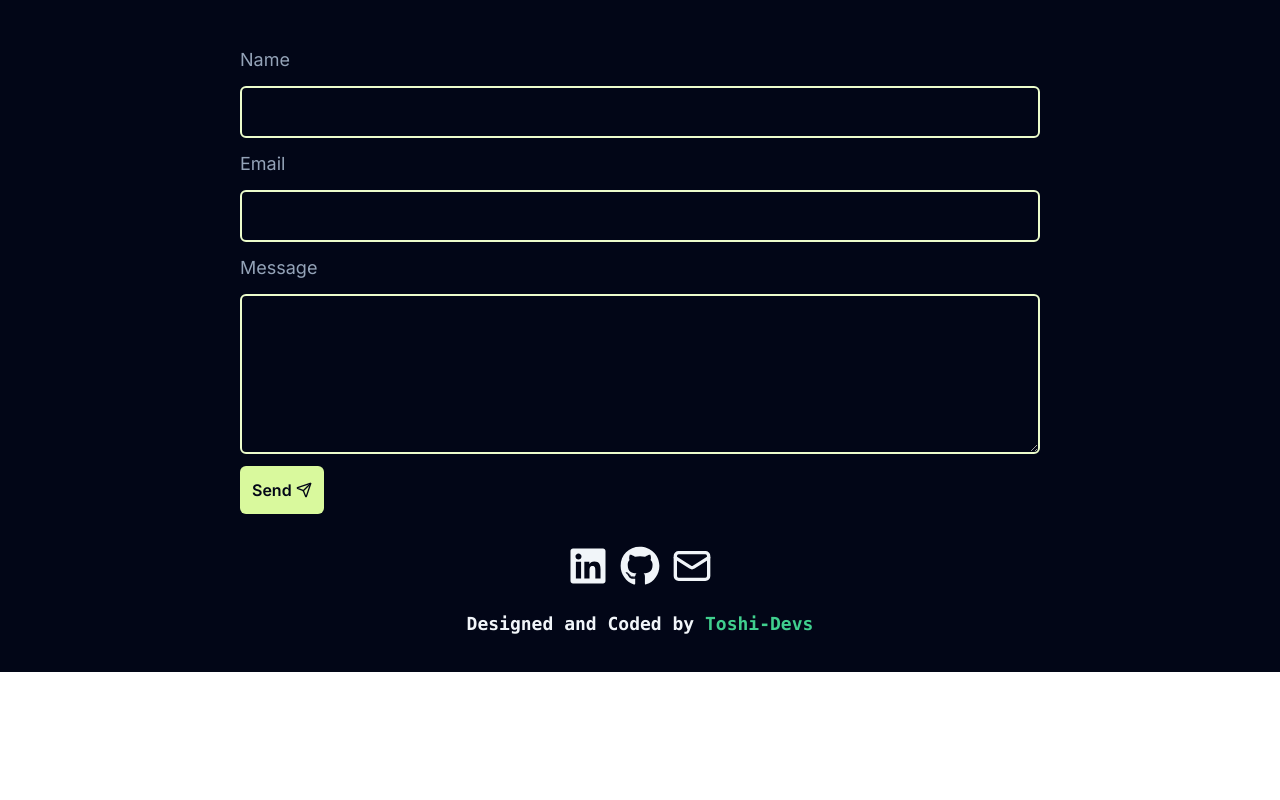
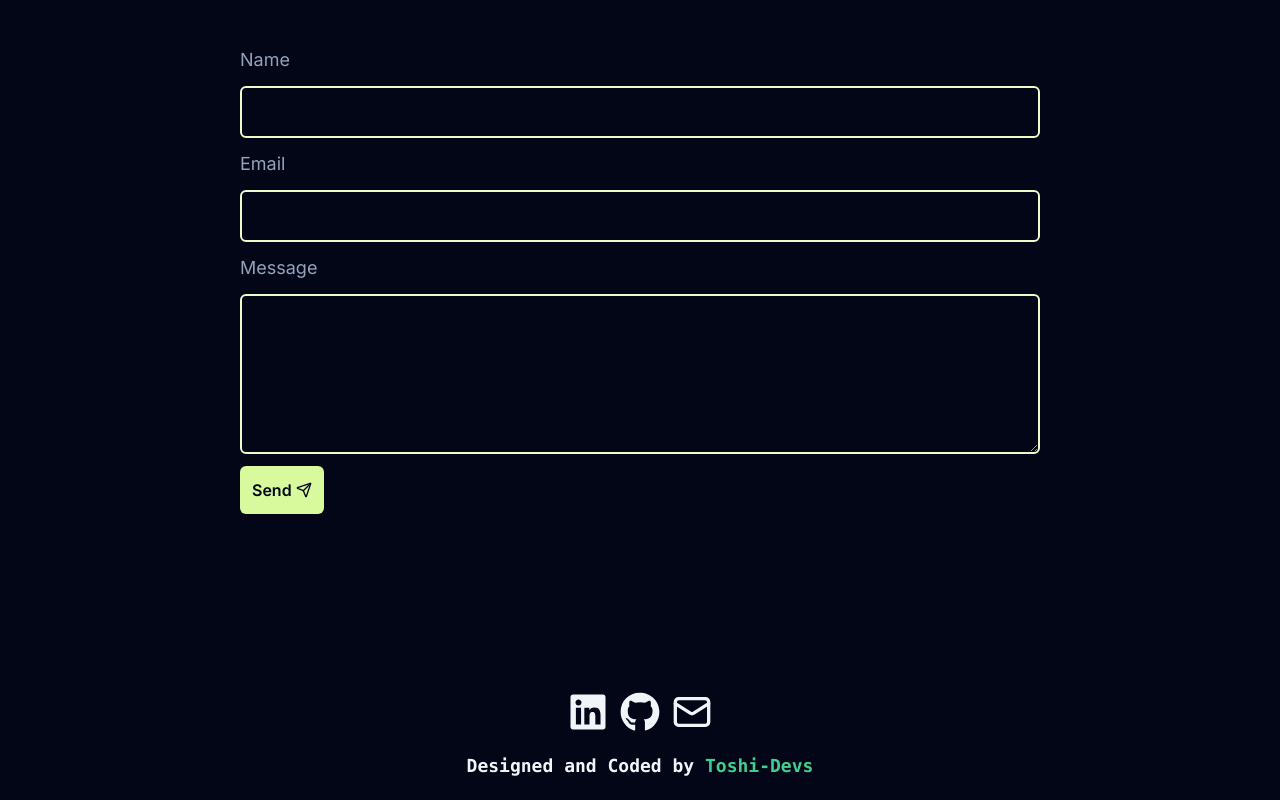
Before and after one commit to toshi-Devs/my-portfolio, a Next.js app: page / in a window 1280 px wide. Shown: the part 2528-3328 px from the top of the page. Before the commit the page ends 3200 px from the top, so only its background shows below. Built offline with nearby package versions, Linux system fonts and the light colour scheme.

Commit message:
separate footer

```diff
--- a/app/page.tsx
+++ b/app/page.tsx
@@ -4,6 +4,7 @@ import Animation from "@/components/Animation"
 import About from '@/components/About';
 import Projects from '@/components/Projects';
 import Contact from '@/components/Contact';
+import Footer from '@/components/Footer';
 
 
 export default function Home() {
@@ -44,6 +45,7 @@ export default function Home() {
         <About />
         <Projects />
         <Contact />
+        <Footer />
 
 
       </div>
--- a/components/Contact.tsx
+++ b/components/Contact.tsx
@@ -5,6 +5,7 @@ import { FaGithub, FaLinkedin } from 'react-icons/fa6'
 import { LuMail, LuSend } from 'react-icons/lu'
 import emailjs from '@emailjs/browser';
 import { toast } from 'react-hot-toast';
+import Footer from '@/components/Footer';
 
 
 function Contact() {
@@ -110,7 +111,8 @@ function Contact() {
             Send <LuSend className="ml-1" />
           </button>
         </form>
-            <div className='flex flex-row space-x-3 pt-5 bg-slate-950'>
+        {/* <Footer /> */}
+            {/* <div className='flex flex-row space-x-3 pt-5 bg-slate-950'>
                 <a href='https://www.linkedin.com/in/mostafa-trahim/' target='_blank'
                 className='text-slate-100 hover:text-[#40CF8E] transition-all duration-300 flex flex-col items-center hover:scale-110'><FaLinkedin size={40} /></a>
                 <a href='https://github.com/toshi-Devs' target='_blank'
@@ -121,7 +123,7 @@ function Contact() {
 
             </div>
             <p className='text-lg text-slate-100 font-semibold text-center py-3 m-2 font-mono'>Designed and Coded by
-            <a href='https://github.com/toshi-Devs' target='_blank' className='text-[#40CF8E] hover:text-lime-400 transition-all duration-300'> Toshi-Devs</a></p>
+            <a href='https://github.com/toshi-Devs' target='_blank' className='text-[#40CF8E] hover:text-lime-400 transition-all duration-300'> Toshi-Devs</a></p> */}
         </div>
     </div>
   )
--- /dev/null
+++ b/components/Footer.tsx
@@ -0,0 +1,27 @@
+import React from 'react'
+import { FaGithub, FaLinkedin } from 'react-icons/fa6'
+import { LuMail } from 'react-icons/lu'
+
+function Footer() {
+  return (
+    <div className='bg-slate-950 flex items-center justify-center flex-col'>
+        <div className='flex flex-row space-x-3 pt-5 '>
+            <a href='https://www.linkedin.com/in/mostafa-trahim/' target='_blank'
+            className='text-slate-100 hover:text-[#40CF8E] transition-all duration-300 flex flex-col items-center hover:scale-110'><FaLinkedin size={40} /></a>
+            <a href='https://github.com/toshi-Devs' target='_blank'
+            className='text-slate-100 hover:text-[#40CF8E] transition-all duration-300 flex flex-col items-center hover:scale-110'><FaGithub size={40} /></a>
+            <a href='mailto:trahim87mustapha@gmail.com' target='_blank'
+            className='text-slate-100 hover:text-[#40CF8E] transition-all duration-300 flex flex-col items-center hover:scale-110'><LuMail size={40} /></a>
+
+
+        </div>
+        <div className='flex '>
+            <p className='text-lg text-slate-100 font-semibold text-center py-3 m-2 font-mono'>Designed and Coded by
+            <a href='https://github.com/toshi-Devs' target='_blank' className='text-[#40CF8E] hover:text-lime-400 transition-all duration-300'> Toshi-Devs</a></p>
+
+        </div>
+    </div>
+  )
+}
+
+export default Footer
```
